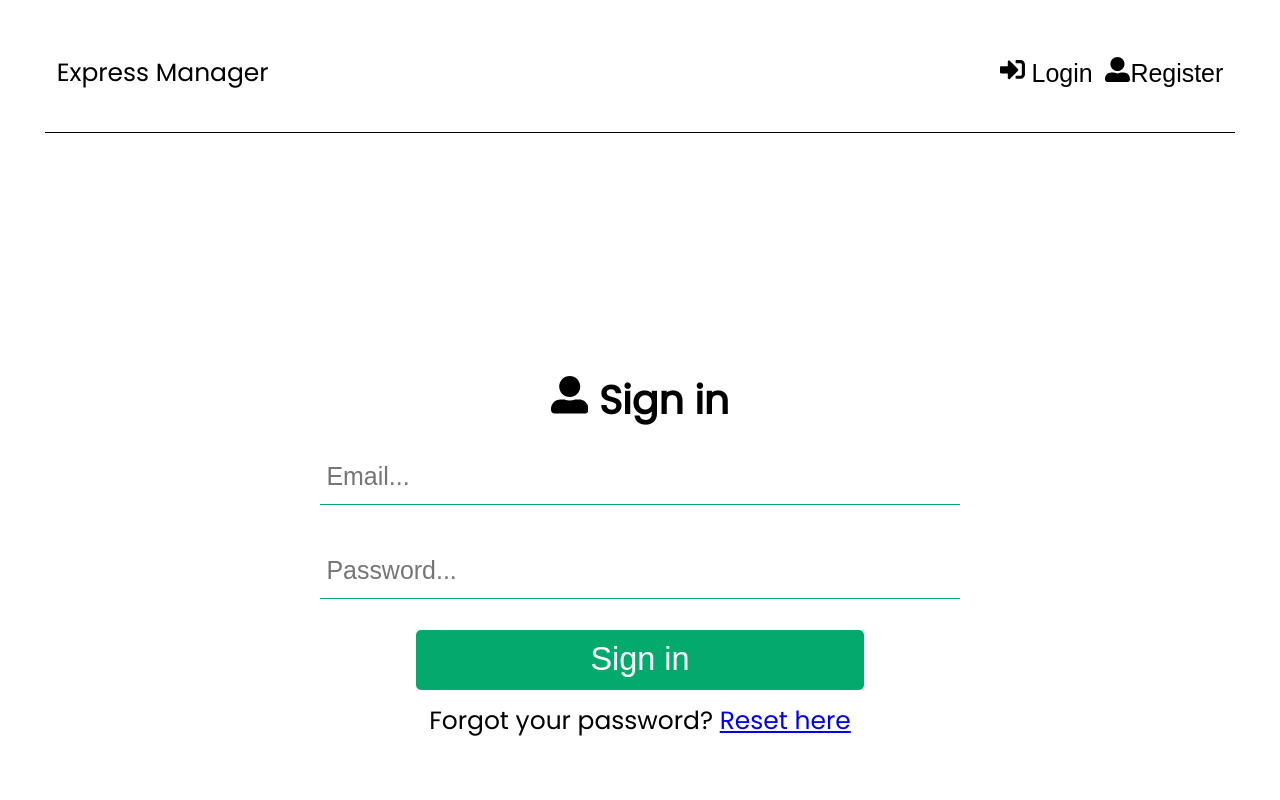
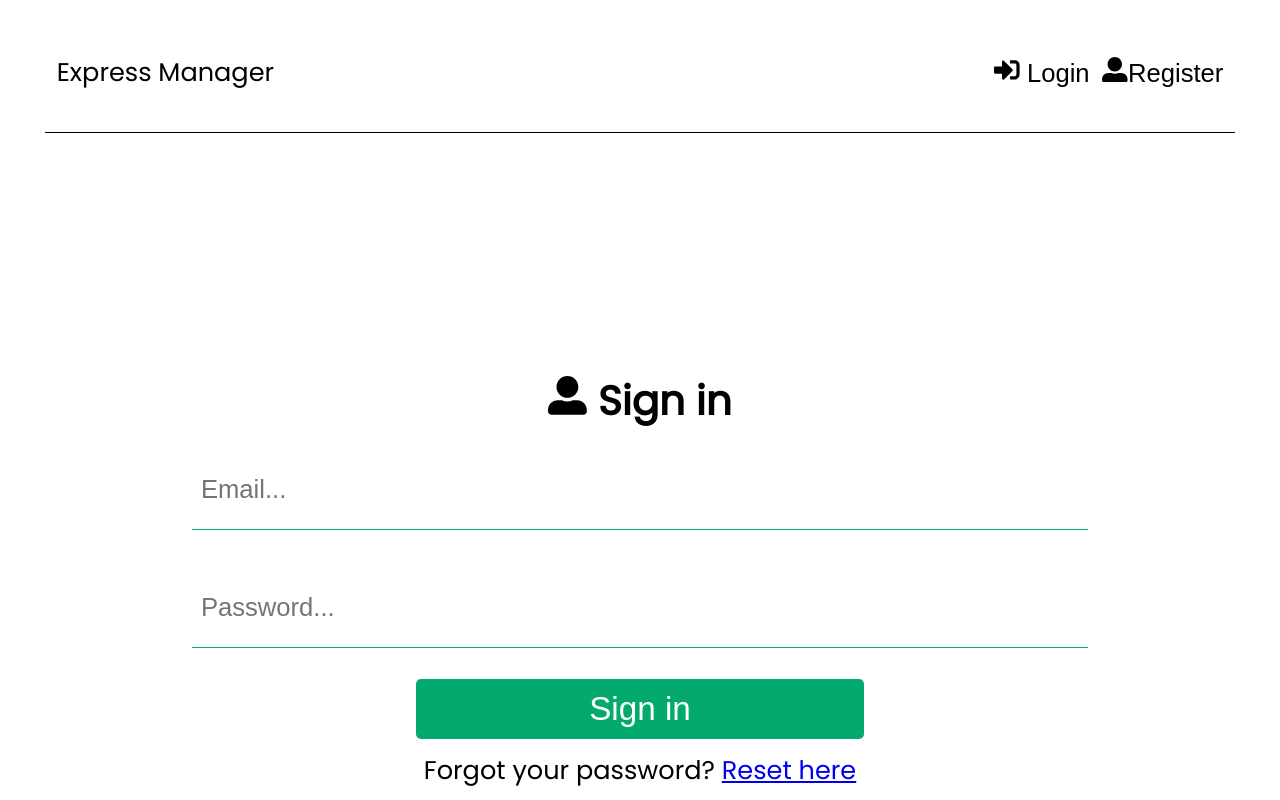
Before and after one commit to nuoxiz/expresstaskmanager, a React (Create React App) app in the folder frontend/: page /login in a window 1280 px wide. Shown: the top 800 px of the page. Built offline with nearby package versions, Linux system fonts and the light colour scheme.

Commit message:
changed styling

```diff
--- a/frontend/src/components/Header.jsx
+++ b/frontend/src/components/Header.jsx
@@ -14,7 +14,6 @@ const Header = () => {
   const dispatch = useDispatch();
   const navigate = useNavigate();
   const onClick = () => {
-    // dispatch(reset());
     dispatch(logout());
     dispatch(reset());
     navigate("/");
--- a/frontend/src/index.css
+++ b/frontend/src/index.css
@@ -4,14 +4,14 @@ body {
 }
 
 :root {
-  --form-width: 50vw;
+  --form-width: 70vw;
 }
 
 * {
   margin: 0;
   padding: 0;
   box-sizing: border-box;
-  font-size: clamp(0.95em, 1.95vw, 3em);
+  font-size: clamp(0.96em, 2vw, 3em);
 }
 .container {
   max-width: 95vw;
@@ -91,7 +91,7 @@ h4 {
 .btn-comp {
   border: none;
   width: 15vw;
-  height: 5vh;
+  min-height: 5vh;
   color: white;
   border-radius: 5px;
   transition: transform 0.85s;
@@ -123,7 +123,7 @@ h4 {
 .login,
 .register {
   min-width: var(--form-width);
-  min-height: 7vh;
+  min-height: 10vh;
   font-size: 100%;
   padding: 1%;
 }
@@ -151,7 +151,7 @@ h4 {
   grid-area: "header-right";
   display: flex;
   flex-direction: row-reverse;
-  gap: 10px;
+  gap: 5vh;
 }
 .task-item-header-container {
   display: grid;
@@ -195,8 +195,9 @@ h4 {
   flex-direction: column;
 }
 .task-item {
-  width: 70vw;
-  min-height: 8vh;
+  width: 80vw;
+  /* min-height: 8vh; */
+  min-height: 10vh;
   text-align: center;
   padding: 2.5%;
   padding-bottom: 3%;
@@ -266,7 +267,7 @@ footer {
   border: none;
   border-radius: 5px;
   width: 20vw;
-  height: 5vh;
+  min-height: 5vh;
   color: white;
 }
 .go-back-btn:hover {
@@ -299,3 +300,9 @@ textarea {
   border: none;
   border-bottom: 1.5px solid #04aa6d;
 }
+
+@media only screen and (max-width: 400px) {
+  .task-item{
+    width: 95vw;
+  }
+}
```
